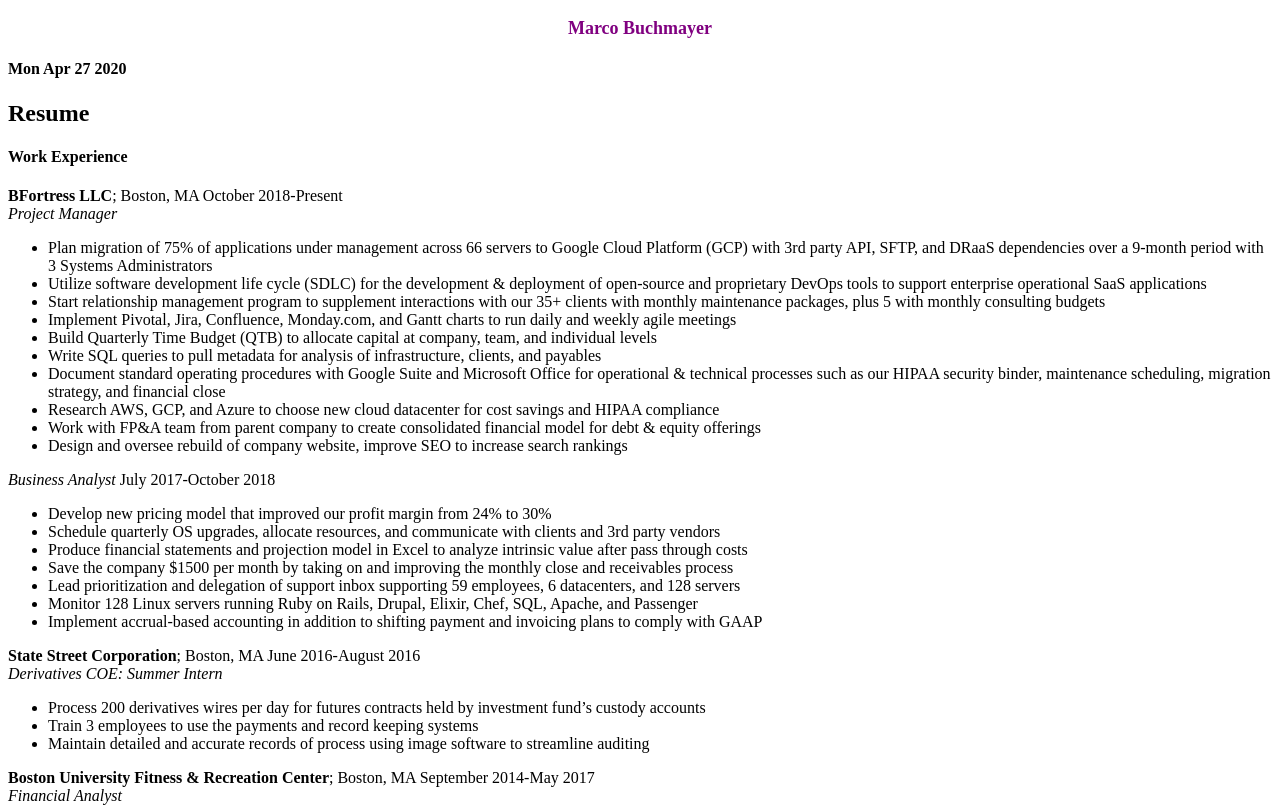
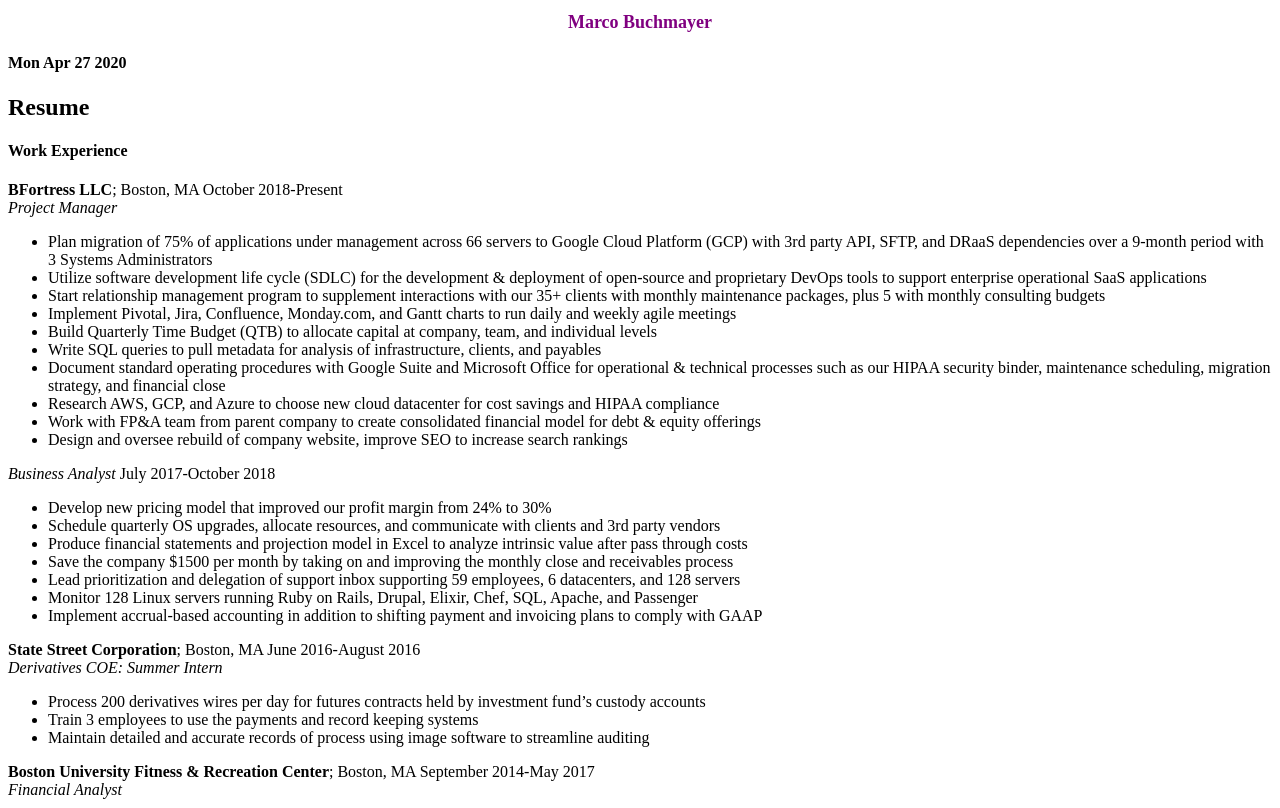
Before and after one commit to marco-buch/personal-site, a plain HTML site: page index.html in a window 1280 px wide. Shown: the top 808 px of the page. Drawn offline with Linux system fonts and the light colour scheme.

Commit message:
edit h1 p attribute, troubleshoot css

```diff
--- a/index.html
+++ b/index.html
@@ -5,7 +5,7 @@
 		<link href="style.css" type="text/css" rel="stylesheet">
 	</head>
 	<body>
-		<h1><p>Marco Buchmayer</p></h1>
+		<h1>Marco Buchmayer</h1>
 		<h4 id='date'></h4>
 		<script async src="./javascript/index.js"></script>
 
```
